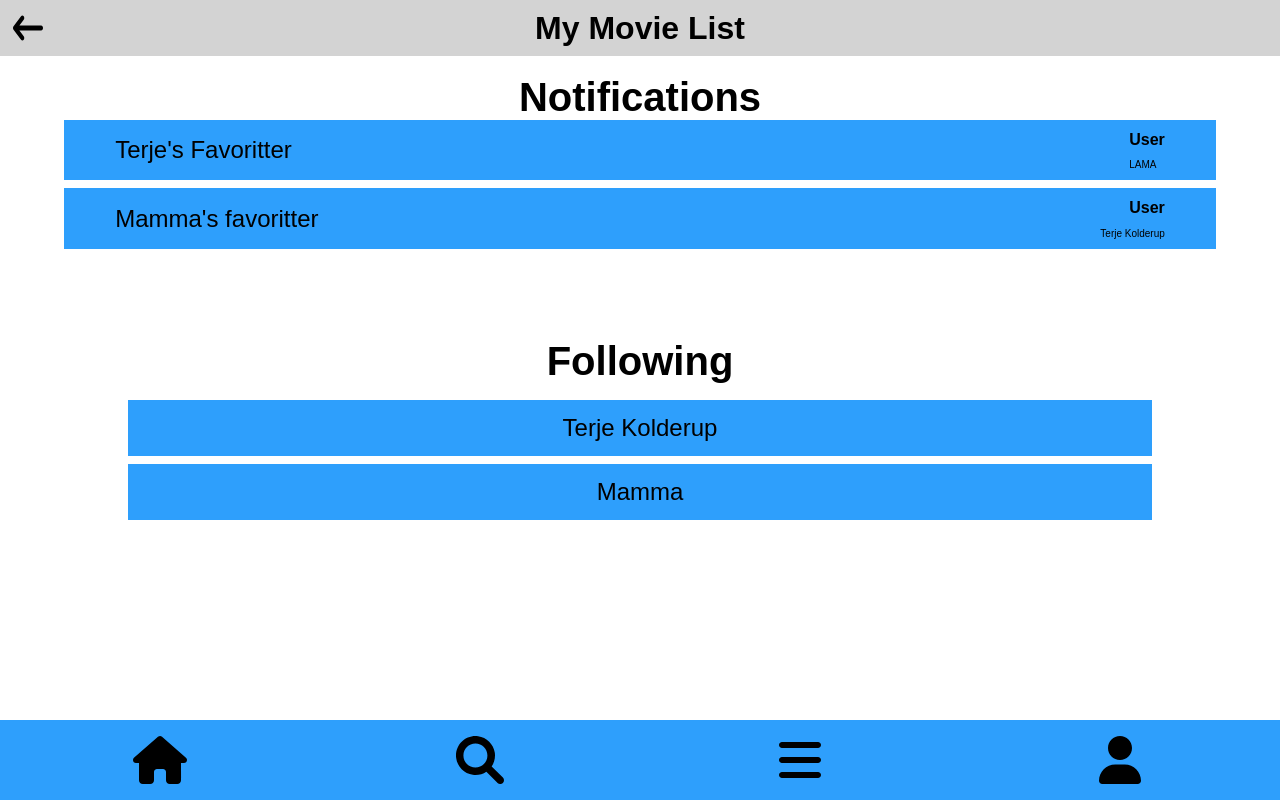
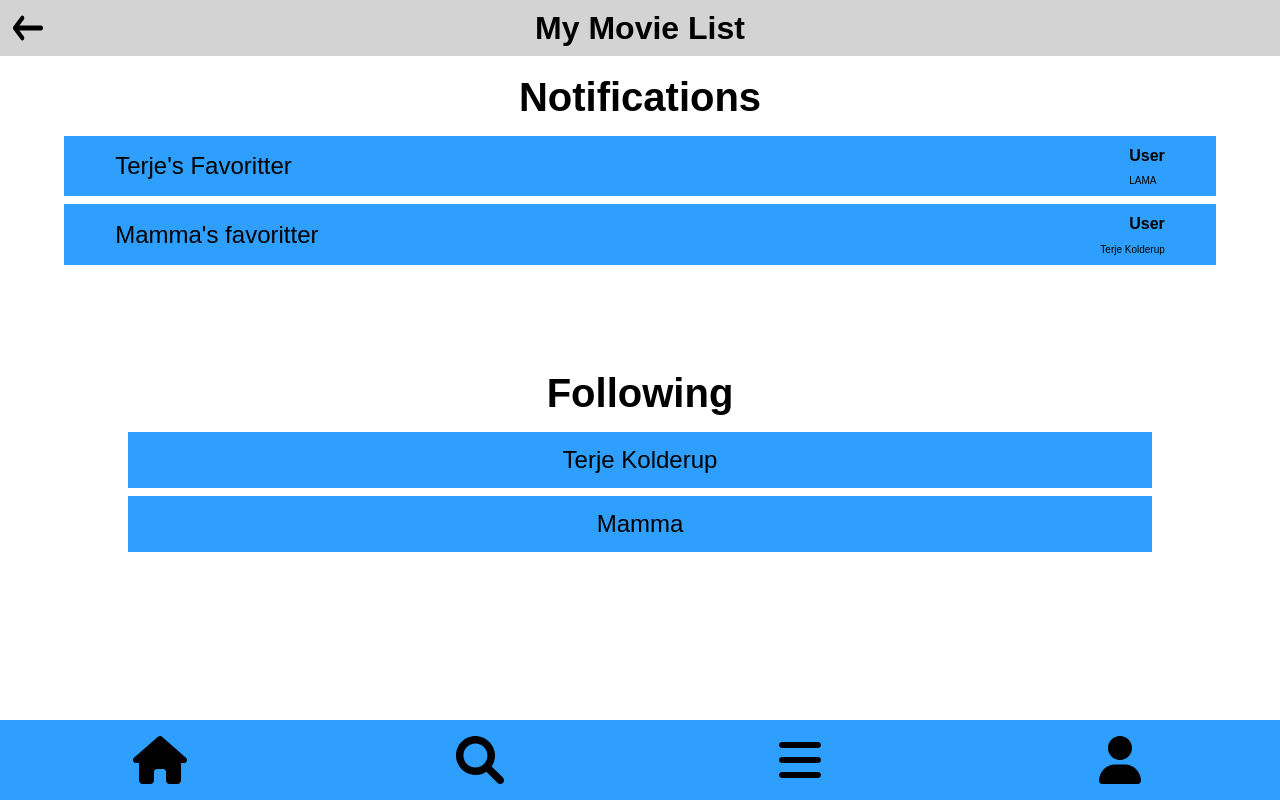
Before and after one commit to Team-LAMA/watchlist_app, a plain HTML site: page index.html in a window 1280 px wide. Drawn offline with Linux system fonts and the light colour scheme.

Commit message:
fix placements

```diff
--- a/style.css
+++ b/style.css
@@ -93,7 +93,7 @@ body{
 /*############*/
 .home.notificationList {
   position: fixed;
-  top: 15vh;
+  top: 17vh;
   height: 27vh;
   gap: 1vh;
   width: 90vw ;
@@ -139,8 +139,8 @@ body{
 
 .home.followedList {
   position: fixed;
-  top: 50vh;
-  height: 43vh;
+  top: 54vh;
+  height: 36vh;
   width: 90vw;
   display: flex;
   flex-direction: column;
--- a/view/homeView.js
+++ b/view/homeView.js
@@ -33,7 +33,7 @@ function homeView() {
 
 	// print the profile name of the followed users
 	html += /*html*/ `
-	<h1 style="position: fixed;top: 39vh;font-size: 5vh">Following</h1>
+	<h1 style="position: fixed;top: 43vh;font-size: 5vh">Following</h1>
 	<div class="home followedList">`;
 	if(curUser){
 		for (let i = 0; i < curUser.followedUsers.length; i++) {
```
